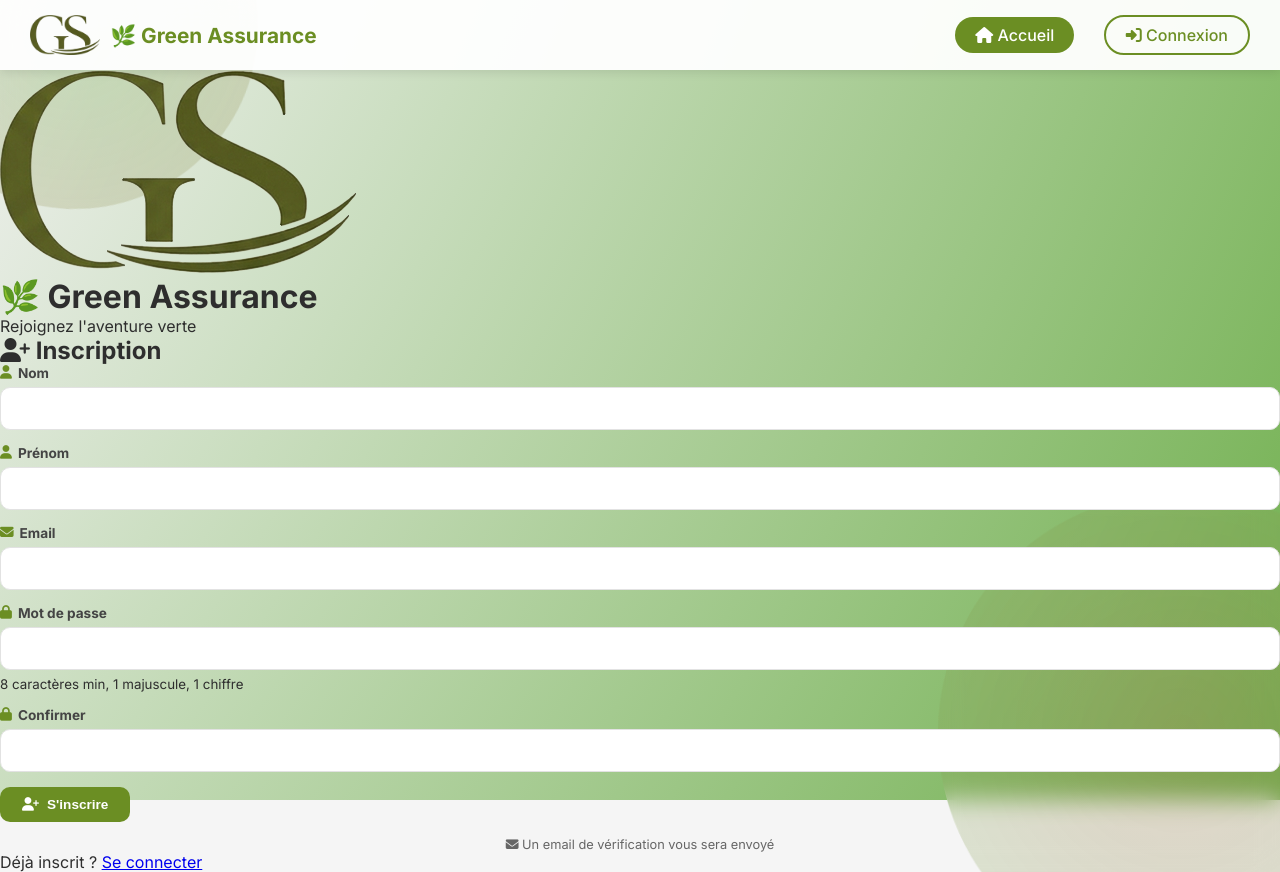
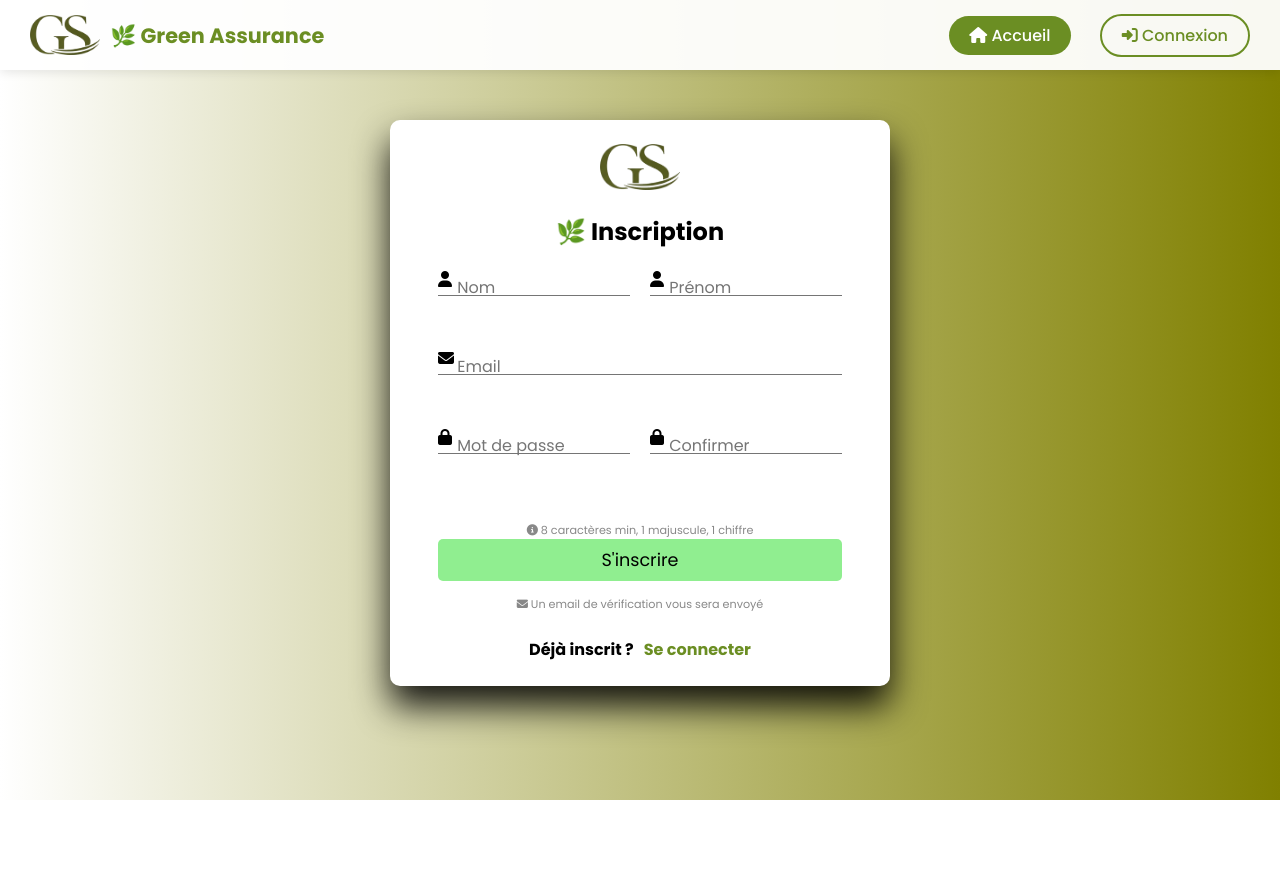
Before and after one commit to Chames4334/2A28PROJETWEB, a PHP site: page /green_assurance/View/auth/register.php in a window 1280 px wide. After the commit the page ends 800 px from the top, so only its background shows below. Run offline with PHP 8.4, Linux system fonts and the light colour scheme.

```diff
--- a/View/auth/register.php
+++ b/View/auth/register.php
@@ -53,24 +53,39 @@ if ($_SERVER['REQUEST_METHOD'] === 'POST') {
 <head>
     <meta charset="UTF-8">
     <title>Inscription - Green Assurance</title>
-    <link href="https://fonts.googleapis.com/css2?family=Inter:wght@400;500;600;700&display=swap" rel="stylesheet">
+    <link href="https://fonts.googleapis.com/css2?family=Poppins:wght@400;500;600;700&display=swap" rel="stylesheet">
     <link rel="stylesheet" href="https://cdnjs.cloudflare.com/ajax/libs/font-awesome/6.5.0/css/all.min.css">
-    <link rel="stylesheet" href="../assets/style.css">
     <style>
+        * {
+            margin: 0;
+            padding: 0;
+            box-sizing: border-box;
+            font-family: "Poppins", sans-serif;
+        }
+        body {
+            background-color: olive;
+            background: linear-gradient(to right, white, olive);
+        }
         .navbar {
-            background: rgba(255,255,255,0.95);
+            background: rgba(255, 255, 255, 0.95);
             padding: 15px 30px;
             display: flex;
             justify-content: space-between;
             align-items: center;
             box-shadow: 0 2px 10px rgba(0,0,0,0.1);
-            position: sticky;
-            top: 0;
-            z-index: 100;
         }
-        .navbar .logo-nav { display: flex; align-items: center; gap: 10px; }
-        .navbar .logo-nav img { height: 40px; }
-        .navbar .logo-nav h1 { font-size: 1.3rem; color: olivedrab; }
+        .navbar .logo-nav {
+            display: flex;
+            align-items: center;
+            gap: 10px;
+        }
+        .navbar .logo-nav img {
+            height: 40px;
+        }
+        .navbar .logo-nav h1 {
+            font-size: 1.3rem;
+            color: olivedrab;
+        }
         .navbar .nav-links a {
             text-decoration: none;
             color: #333;
@@ -78,12 +93,18 @@ if ($_SERVER['REQUEST_METHOD'] === 'POST') {
             font-weight: 500;
             transition: 0.3s;
         }
-        .navbar .nav-links a:hover { color: olivedrab; }
+        .navbar .nav-links a:hover {
+            color: olivedrab;
+        }
         .navbar .nav-links .btn-accueil {
             background: olivedrab;
             color: white;
             padding: 8px 20px;
             border-radius: 25px;
+        }
+        .navbar .nav-links .btn-accueil:hover {
+            background: #5a7a26;
+            color: white;
         }
         .navbar .nav-links .btn-connexion {
             background: transparent;
@@ -92,11 +113,138 @@ if ($_SERVER['REQUEST_METHOD'] === 'POST') {
             padding: 8px 20px;
             border-radius: 25px;
         }
-        .info-email {
+        .navbar .nav-links .btn-connexion:hover {
+            background: olivedrab;
+            color: white;
+        }
+        .container {
+            background: white;
+            width: 500px;
+            padding: 1.5rem;
+            margin: 50px auto;
+            border-radius: 10px;
+            box-shadow: 0 20px 35px rgba(0,0,1,0.9);
+        }
+        .form {
+            margin: 0 1.5rem;
+        }
+        .form-title {
+            font-size: 1.5rem;
+            font-weight: bold;
+            text-align: center;
+            padding: 1rem;
+            margin-bottom: 0.4rem;
+        }
+        .logo {
+            display: block;
+            margin: 0 auto 0.5rem;
+            width: 80px;
+        }
+        input {
+            color: inherit;
+            width: 100%;
+            background-color: transparent;
+            border: none;
+            border-bottom: 1px solid #757575;
+            padding-left: 1.5rem;
+            font-size: 15px;
+        }
+        .input-group {
+            position: relative;
+            margin-bottom: 1.8rem;
+        }
+        .input-group i {
+            position: absolute;
+            color: black;
+        }
+        input:focus {
+            background-color: transparent;
+            outline: transparent;
+            border-bottom: 2px solid #32CD32;
+        }
+        input::placeholder {
+            color: transparent;
+        }
+        label {
+            color: #757575;
+            position: relative;
+            left: 1.2rem;
+            top: -1.3rem;
+            cursor: auto;
+            transition: 0.3s ease all;
+        }
+        input:focus ~ label,
+        input:not(:placeholder-shown) ~ label {
+            top: -3em;
+            color: green;
+            font-size: 15px;
+        }
+        .form-row {
+            display: grid;
+            grid-template-columns: 1fr 1fr;
+            gap: 20px;
+        }
+        .btn {
+            font-size: 1.1rem;
+            padding: 8px 0;
+            border-radius: 5px;
+            outline: none;
+            border: none;
+            width: 100%;
+            background: #90EE90;
+            color: black;
+            cursor: pointer;
+            transition: 0.9s;
+        }
+        .btn:hover {
+            background: #7CCD7C;
+        }
+        .alert-error {
+            background: #ffe0e0;
+            color: #cc0000;
+            padding: 0.7rem 1rem;
+            border-radius: 5px;
+            margin-bottom: 1rem;
+            font-size: 0.9rem;
+        }
+        .alert-success {
+            background: #e0ffe0;
+            color: #006600;
+            padding: 0.7rem 1rem;
+            border-radius: 5px;
+            margin-bottom: 1rem;
+            font-size: 0.9rem;
+        }
+        .error-msg {
+            color: #dc2626;
+            font-size: 0.7rem;
+            margin-top: 5px;
+            display: flex;
+            align-items: center;
+            gap: 4px;
+        }
+        .has-error input {
+            border-bottom-color: #dc2626;
+        }
+        .small-note {
+            font-size: 0.7rem;
+            color: #888;
             text-align: center;
             margin-top: 15px;
-            font-size: 0.8rem;
-            color: #666;
+        }
+        .links {
+            display: flex;
+            justify-content: center;
+            gap: 10px;
+            margin-top: 1.5rem;
+            font-weight: bold;
+        }
+        .links a {
+            text-decoration: none;
+            color: olivedrab;
+        }
+        .links a:hover {
+            text-decoration: underline;
         }
     </style>
 </head>
@@ -113,68 +261,72 @@ if ($_SERVER['REQUEST_METHOD'] === 'POST') {
     </div>
 </div>
 
-<div class="animated-bg"></div>
-<div class="floating-shape shape1"></div>
-<div class="floating-shape shape2"></div>
+<div class="container">
+    <img src="../assets/logo.png" alt="Green Assurance" class="logo">
+    <h1 class="form-title">🌿 Inscription</h1>
 
-<div class="auth-container">
-    <div class="auth-card">
-        <div class="auth-logo">
-            <img src="../assets/logo.png" alt="Green Assurance" class="logo-img">
-            <h1>🌿 Green Assurance</h1>
-            <p>Rejoignez l'aventure verte</p>
-        </div>
+    <div class="form">
 
-        <h2><i class="fas fa-user-plus"></i> Inscription</h2>
+        <?php if (isset($errors['general'])): ?>
+            <div class="alert-error"><?= $errors['general'] ?></div>
+        <?php endif; ?>
 
         <form method="POST" action="" id="registerForm" novalidate>
             <div class="form-row">
-                <div class="form-group <?= isset($errors['nom']) ? 'has-error' : '' ?>">
-                    <label><i class="fas fa-user"></i> Nom</label>
-                    <input type="text" name="nom" id="nom" value="<?= htmlspecialchars($old['nom'] ?? '') ?>">
-                    <?php if(isset($errors['nom'])): ?><span class="error-msg"><?= $errors['nom'] ?></span><?php endif; ?>
+                <div class="input-group <?= isset($errors['nom']) ? 'has-error' : '' ?>">
+                    <i class="fas fa-user"></i>
+                    <input type="text" name="nom" id="nom" placeholder="Nom" value="<?= htmlspecialchars($old['nom'] ?? '') ?>">
+                    <label for="nom">Nom</label>
+                    <?php if(isset($errors['nom'])): ?><span class="error-msg"><i class="fas fa-exclamation-circle"></i> <?= $errors['nom'] ?></span><?php endif; ?>
                 </div>
 
-                <div class="form-group <?= isset($errors['prenom']) ? 'has-error' : '' ?>">
-                    <label><i class="fas fa-user"></i> Prénom</label>
-                    <input type="text" name="prenom" id="prenom" value="<?= htmlspecialchars($old['prenom'] ?? '') ?>">
-                    <?php if(isset($errors['prenom'])): ?><span class="error-msg"><?= $errors['prenom'] ?></span><?php endif; ?>
+                <div class="input-group <?= isset($errors['prenom']) ? 'has-error' : '' ?>">
+                    <i class="fas fa-user"></i>
+                    <input type="text" name="prenom" id="prenom" placeholder="Prénom" value="<?= htmlspecialchars($old['prenom'] ?? '') ?>">
+                    <label for="prenom">Prénom</label>
+                    <?php if(isset($errors['prenom'])): ?><span class="error-msg"><i class="fas fa-exclamation-circle"></i> <?= $errors['prenom'] ?></span><?php endif; ?>
                 </div>
             </div>
 
-            <div class="form-group <?= isset($errors['email']) ? 'has-error' : '' ?>">
-                <label><i class="fas fa-envelope"></i> Email</label>
-                <input type="text" name="email" id="email" value="<?= htmlspecialchars($old['email'] ?? '') ?>">
-                <?php if(isset($errors['email'])): ?><span class="error-msg"><?= $errors['email'] ?></span><?php endif; ?>
+            <div class="input-group <?= isset($errors['email']) ? 'has-error' : '' ?>">
+                <i class="fas fa-envelope"></i>
+                <input type="text" name="email" id="email" placeholder="Email" value="<?= htmlspecialchars($old['email'] ?? '') ?>">
+                <label for="email">Email</label>
+                <?php if(isset($errors['email'])): ?><span class="error-msg"><i class="fas fa-exclamation-circle"></i> <?= $errors['email'] ?></span><?php endif; ?>
             </div>
 
             <div class="form-row">
-                <div class="form-group <?= isset($errors['password']) ? 'has-error' : '' ?>">
-                    <label><i class="fas fa-lock"></i> Mot de passe</label>
-                    <input type="password" name="password" id="password">
-                    <small>8 caractères min, 1 majuscule, 1 chiffre</small>
-                    <?php if(isset($errors['password'])): ?><span class="error-msg"><?= $errors['password'] ?></span><?php endif; ?>
+                <div class="input-group <?= isset($errors['password']) ? 'has-error' : '' ?>">
+                    <i class="fas fa-lock"></i>
+                    <input type="password" name="password" id="password" placeholder="Mot de passe">
+                    <label for="password">Mot de passe</label>
+                    <?php if(isset($errors['password'])): ?><span class="error-msg"><i class="fas fa-exclamation-circle"></i> <?= $errors['password'] ?></span><?php endif; ?>
                 </div>
 
-                <div class="form-group <?= isset($errors['confirm_password']) ? 'has-error' : '' ?>">
-                    <label><i class="fas fa-lock"></i> Confirmer</label>
-                    <input type="password" name="confirm_password" id="confirm_password">
-                    <?php if(isset($errors['confirm_password'])): ?><span class="error-msg"><?= $errors['confirm_password'] ?></span><?php endif; ?>
+                <div class="input-group <?= isset($errors['confirm_password']) ? 'has-error' : '' ?>">
+                    <i class="fas fa-lock"></i>
+                    <input type="password" name="confirm_password" id="confirm_password" placeholder="Confirmer">
+                    <label for="confirm_password">Confirmer</label>
+                    <?php if(isset($errors['confirm_password'])): ?><span class="error-msg"><i class="fas fa-exclamation-circle"></i> <?= $errors['confirm_password'] ?></span><?php endif; ?>
                 </div>
             </div>
 
-            <button type="submit" class="btn btn-primary btn-block">
-                <i class="fas fa-user-plus"></i> S'inscrire
-            </button>
+            <div class="small-note">
+                <i class="fas fa-info-circle"></i> 8 caractères min, 1 majuscule, 1 chiffre
+            </div>
+
+            <input type="submit" class="btn" value="S'inscrire">
         </form>
 
-        <div class="info-email">
+        <div class="small-note">
             <i class="fas fa-envelope"></i> Un email de vérification vous sera envoyé
         </div>
 
-        <div class="auth-links">
-            <p>Déjà inscrit ? <a href="login.php">Se connecter</a></p>
+        <div class="links">
+            <p>Déjà inscrit ?</p>
+            <a href="login.php">Se connecter</a>
         </div>
+
     </div>
 </div>
 
```
